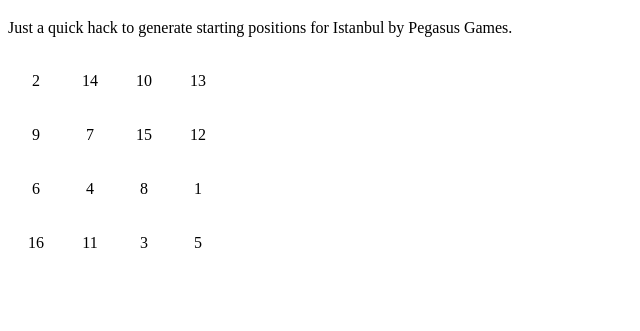
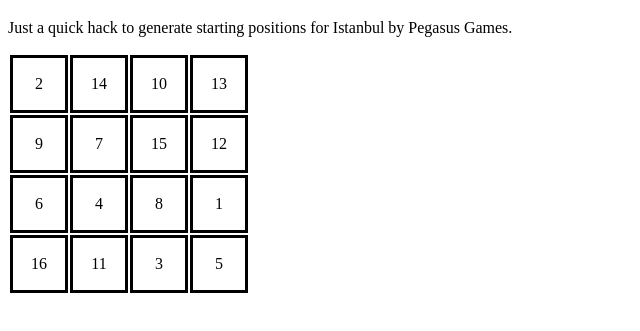
Before and after one commit to mihaeu/istanbul-generator, a website: page index.html in a window 1280 px wide. Shown: the part 61-392 px from the top of the page, without its empty margins (0-640 px from the left). Drawn offline with Linux system fonts and the light colour scheme.

Commit message:
Add border to cards

```diff
--- a/index.html
+++ b/index.html
@@ -12,7 +12,7 @@
             height: 50px;
             vertical-align: middle;
             text-align: center;
-            border-width: 4px;
+            border: 3px solid black;
         }
     </style>
 </head>
```
